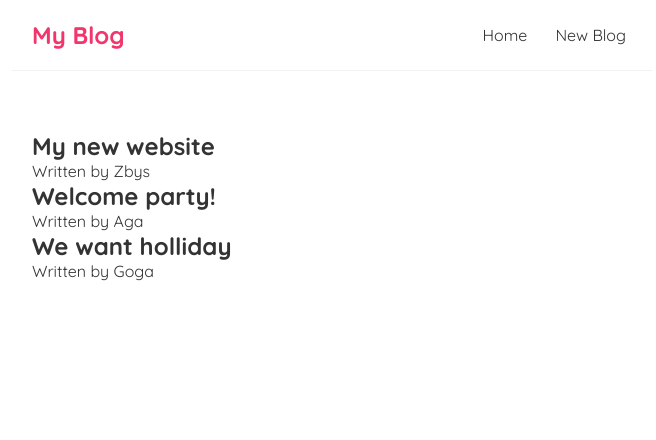
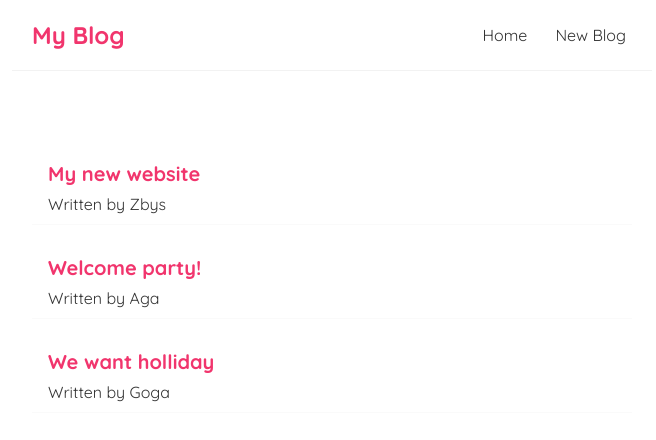
Before and after one commit to ZbigniewKulczynski1984/Blog_27.02.2023, a React (Create React App) app in the folder blog/: page / in a window 1280 px wide. Shown: the top 440 px of the page, without its empty margins (308-964 px from the left). Built offline with nearby package versions, Linux system fonts and the light colour scheme.

Commit message:
style added

```diff
--- a/blog/src/index.css
+++ b/blog/src/index.css
@@ -32,3 +32,19 @@
   margin: 40px auto;
   padding: 20px;
 }
+
+.blog-preview {
+  padding: 10px 16px;
+  margin: 20px 0;
+  border-bottom: 1px solid #fafafa;
+}
+
+.blog-preview:hover {
+  box-shadow: 1px 3px 5px rgba(0, 0, 0, 0.1)
+}
+
+.blog-preview h2 {
+  font-size: 20px;
+  color: #f1356d;
+  margin-bottom: 8px;
+}
```
